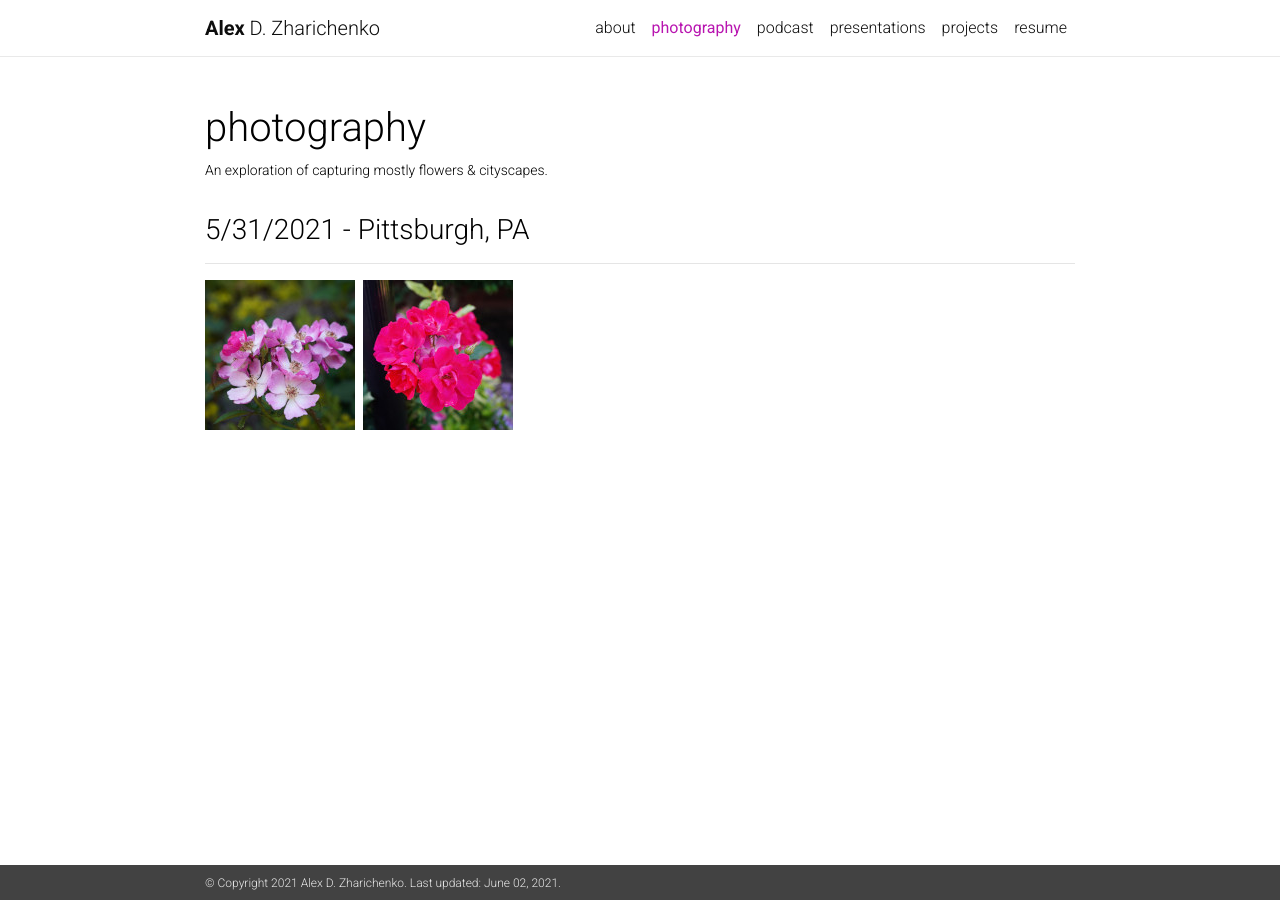
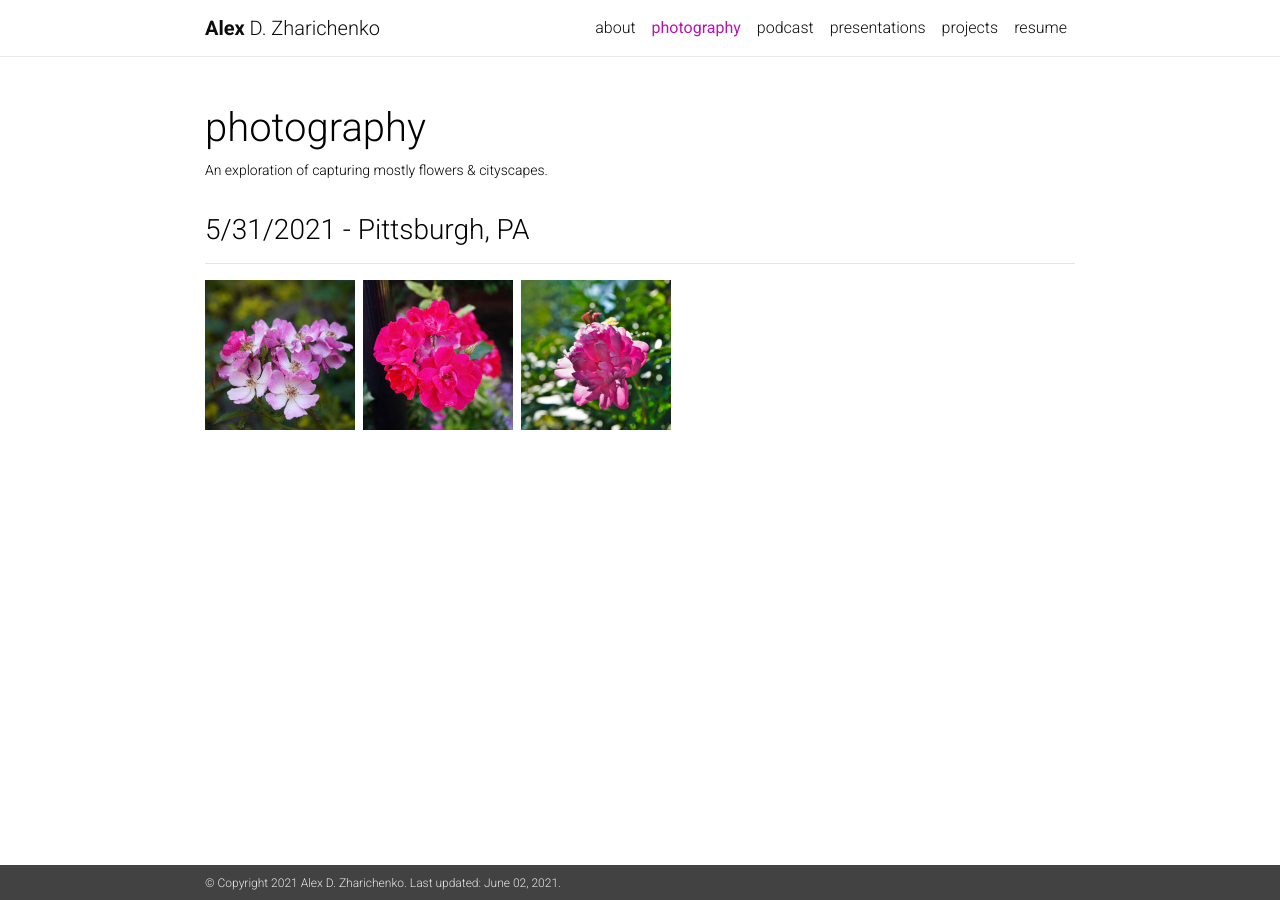
Before and after one commit to azharichenko/alexzharichenko.me, a Jekyll site: the page built from _pages/photography.html, in a window 1280 px wide. Built offline with Jekyll 4.4.1, drawn with Linux system fonts in a browser that asks for light colours; nearby versions of some CDN libraries; a style sheet for code colours, icons or effects is not loaded.

Commit message:
Adding new image and correcting data size

```diff
--- a/_data/images.yml
+++ b/_data/images.yml
@@ -3,3 +3,4 @@
   images:
     - 1.JPG
     - 2.JPG
+    - 3.JPG
--- a/_pages/photography.html
+++ b/_pages/photography.html
@@ -226,7 +226,7 @@
 <div class="my-gallery" itemscope itemtype="http://schema.org/ImageGallery">
     {% for img in collection.images %}
     <figure itemprop="associatedMedia" itemscope itemtype="http://schema.org/ImageObject">
-        <a href="/assets/img/photography/{{img}}" itemprop="contentUrl", data-size="3x2">
+        <a href="/assets/img/photography/{{img}}" itemprop="contentUrl", data-size="600x400">
             <img src="/assets/img/photography/thumbnails/{{img}}" itemprop="thumbnail" />
         </a>
     </figure>
```
Also changed, not shown: assets/img/photography/thumbnails/3.JPG (added), 1 other file.
